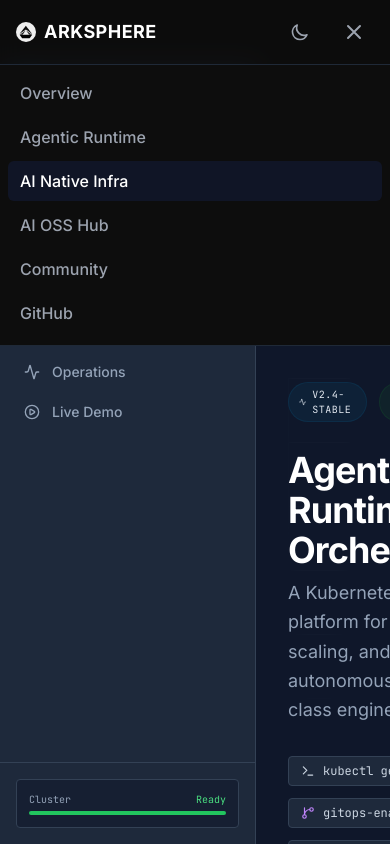
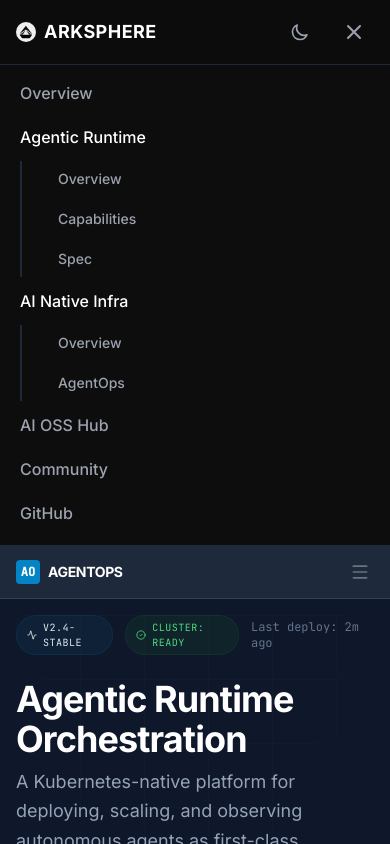
Before and after one commit to arksphere/website, a React (Vite) app: page /agentops in a window 390 px wide. Both pictures are taken after a click on the button 354 px from the left and 32 px from the top of the page. Built offline with nearby package versions, Linux system fonts and the light colour scheme.

Commit message:
feat: Implement nested mobile navigation and improve responsive layouts for capabilities and AgentOps sidebar.

```diff
--- a/components/Navbar.tsx
+++ b/components/Navbar.tsx
@@ -320,7 +320,60 @@ export const Navbar: React.FC<NavbarProps> = ({
       {isMenuOpen && (
         <div className="md:hidden border-t border-gray-200 dark:border-gray-800 bg-white dark:bg-[#0D0D0D]">
           <div className="px-2 pt-2 pb-3 space-y-1 sm:px-3">
-            {NAV_ITEMS.map((item) => (
+            {NAV_ITEMS.map((item) => {
+              if (item.view === View.AGENT_RUNTIME) {
+                return (
+                  <div key={item.label} className="space-y-1">
+                    <div className="px-3 py-2 text-base font-medium text-gray-900 dark:text-white">
+                      {NAV_LABELS[item.label]}
+                    </div>
+                    <div className="pl-6 space-y-1 border-l-2 border-gray-100 dark:border-gray-800 ml-3">
+                      <Link
+                        to="/architecture"
+                        className="block px-3 py-2 rounded-md text-sm font-medium text-gray-600 dark:text-gray-400 hover:text-gray-900 dark:hover:text-white hover:bg-gray-50 dark:hover:bg-gray-800"
+                      >
+                        Overview
+                      </Link>
+                      <Link
+                        to="/architecture/capabilities"
+                        className="block px-3 py-2 rounded-md text-sm font-medium text-gray-600 dark:text-gray-400 hover:text-gray-900 dark:hover:text-white hover:bg-gray-50 dark:hover:bg-gray-800"
+                      >
+                        Capabilities
+                      </Link>
+                      <Link
+                        to="/specs/agentic-runtime-spec"
+                        className="block px-3 py-2 rounded-md text-sm font-medium text-gray-600 dark:text-gray-400 hover:text-gray-900 dark:hover:text-white hover:bg-gray-50 dark:hover:bg-gray-800"
+                      >
+                        Spec
+                      </Link>
+                    </div>
+                  </div>
+                );
+              }
+              if (item.view === View.AI_INFRA) {
+                return (
+                  <div key={item.label} className="space-y-1">
+                    <div className="px-3 py-2 text-base font-medium text-gray-900 dark:text-white">
+                      {NAV_LABELS[item.label]}
+                    </div>
+                    <div className="pl-6 space-y-1 border-l-2 border-gray-100 dark:border-gray-800 ml-3">
+                      <Link
+                        to="/stack"
+                        className="block px-3 py-2 rounded-md text-sm font-medium text-gray-600 dark:text-gray-400 hover:text-gray-900 dark:hover:text-white hover:bg-gray-50 dark:hover:bg-gray-800"
+                      >
+                        Overview
+                      </Link>
+                      <Link
+                        to="/agentops"
+                        className="block px-3 py-2 rounded-md text-sm font-medium text-gray-600 dark:text-gray-400 hover:text-gray-900 dark:hover:text-white hover:bg-gray-50 dark:hover:bg-gray-800"
+                      >
+                        AgentOps
+                      </Link>
+                    </div>
+                  </div>
+                );
+              }
+              return (
                 <Link
                   key={item.label}
                   to={getPath(item.view)}
@@ -332,7 +385,8 @@ export const Navbar: React.FC<NavbarProps> = ({
                 >
                   {NAV_LABELS[item.label]}
                 </Link>
-            ))}
+              );
+            })}
             <a
               href="https://github.com/arksphere"
               target="_blank"
--- a/views/AgentOps/components/Sidebar.tsx
+++ b/views/AgentOps/components/Sidebar.tsx
@@ -1,35 +1,34 @@
 import React from "react";
-import { ViewState, NavItem } from "../types";
-import {
-  LayoutDashboard,
-  Network,
-  Code2,
-  Container,
-  Activity,
-  PlayCircle,
-} from "lucide-react";
+import { ViewState } from "../types";
+import { NAV_ITEMS } from "../constants";
 
 interface SidebarProps {
   currentView: ViewState;
   onChangeView: (view: ViewState) => void;
+  isOpen: boolean;
+  onClose: () => void;
 }
-
-const NAV_ITEMS: NavItem[] = [
-  { id: ViewState.SCENARIO, label: "Overview", icon: LayoutDashboard },
-  { id: ViewState.DEVELOPMENT, label: "Agent Dev", icon: Code2 },
-  { id: ViewState.KUBERNETES, label: "Deployment", icon: Container },
-  { id: ViewState.OPERATIONS, label: "Operations", icon: Activity },
-  { id: ViewState.WALKTHROUGH, label: "Live Demo", icon: PlayCircle },
-];
 
 export const Sidebar: React.FC<SidebarProps> = ({
   currentView,
   onChangeView,
+  isOpen,
+  onClose,
 }) => {
   return (
+    <>
+      {/* Mobile Overlay */}
+      {isOpen && (
         <div
-      className="w-64 bg-white dark:bg-dark-card border-r border-gray-200 dark:border-dark-border flex flex-col fixed left-0 top-16 z-10 transition-colors duration-300"
-      style={{ height: "calc(100vh - 64px)" }}
+          className="md:hidden fixed inset-0 bg-black/50 z-30"
+          onClick={onClose}
+        />
+      )}
+
+      <div
+        className={`fixed left-0 top-16 bottom-0 w-64 bg-white dark:bg-dark-card border-r border-gray-200 dark:border-dark-border flex flex-col z-40 transition-transform duration-300 ease-in-out ${
+          isOpen ? "translate-x-0" : "-translate-x-full md:translate-x-0"
+        }`}
       >
         <div className="p-4 border-b border-gray-200 dark:border-dark-border">
           <h1 className="text-sm font-bold text-gray-900 dark:text-white tracking-tight flex items-center gap-2 uppercase mb-3">
@@ -76,5 +75,6 @@ export const Sidebar: React.FC<SidebarProps> = ({
           </div>
         </div>
       </div>
+    </>
   );
 };
--- /dev/null
+++ b/views/AgentOps/constants.ts
@@ -0,0 +1,16 @@
+import {
+  LayoutDashboard,
+  Code2,
+  Container,
+  Activity,
+  PlayCircle,
+} from "lucide-react";
+import { ViewState, NavItem } from "./types";
+
+export const NAV_ITEMS: NavItem[] = [
+  { id: ViewState.SCENARIO, label: "Overview", icon: LayoutDashboard },
+  { id: ViewState.DEVELOPMENT, label: "Agent Dev", icon: Code2 },
+  { id: ViewState.KUBERNETES, label: "Deployment", icon: Container },
+  { id: ViewState.OPERATIONS, label: "Operations", icon: Activity },
+  { id: ViewState.WALKTHROUGH, label: "Live Demo", icon: PlayCircle },
+];
--- a/views/AgentOps/index.tsx
+++ b/views/AgentOps/index.tsx
@@ -6,9 +6,11 @@ import { DevelopmentView } from "./views/DevelopmentView";
 import { KubernetesView } from "./views/KubernetesView";
 import { OperationsView } from "./views/OperationsView";
 import { WalkthroughView } from "./views/WalkthroughView";
+import { Menu } from "lucide-react";
 
 export const AgentOps: React.FC = () => {
   const [currentView, setCurrentView] = useState<ViewState>(ViewState.SCENARIO);
+  const [isSidebarOpen, setIsSidebarOpen] = useState(false);
 
   const renderContent = () => {
     switch (currentView) {
@@ -28,11 +30,37 @@ export const AgentOps: React.FC = () => {
   };
 
   return (
-    <div className="h-[calc(100vh-64px)] bg-gray-50 dark:bg-dark-bg text-gray-900 dark:text-slate-200 font-sans flex transition-colors duration-300 overflow-hidden">
-      <Sidebar currentView={currentView} onChangeView={setCurrentView} />
+    <div className="h-[calc(100vh-64px)] bg-gray-50 dark:bg-dark-bg text-gray-900 dark:text-slate-200 font-sans flex flex-col md:flex-row transition-colors duration-300 overflow-hidden">
+      {/* Mobile Top Bar */}
+      <div className="md:hidden w-full bg-white dark:bg-dark-card border-b border-gray-200 dark:border-dark-border px-4 py-3 flex items-center justify-between shrink-0">
+        <div className="flex items-center gap-2">
+          <div className="w-6 h-6 bg-brand-600 rounded flex items-center justify-center">
+            <span className="text-white font-mono font-bold text-xs">AO</span>
+          </div>
+          <span className="font-bold text-sm text-gray-900 dark:text-white uppercase tracking-tight">
+            AgentOps
+          </span>
+        </div>
+        <button
+          onClick={() => setIsSidebarOpen(true)}
+          className="p-1 rounded-md text-gray-500 hover:bg-gray-100 dark:hover:bg-dark-border"
+        >
+          <Menu size={20} />
+        </button>
+      </div>
 
-      <main className="flex-1 ml-64 p-8 h-full overflow-hidden flex flex-col">
-        <div className="flex-1 pr-2 custom-scrollbar relative">
+      <Sidebar
+        currentView={currentView}
+        onChangeView={(view) => {
+          setCurrentView(view);
+          setIsSidebarOpen(false);
+        }}
+        isOpen={isSidebarOpen}
+        onClose={() => setIsSidebarOpen(false)}
+      />
+
+      <main className="flex-1 md:ml-64 p-4 md:p-8 h-full overflow-hidden flex flex-col">
+        <div className="flex-1 pr-2 custom-scrollbar overflow-y-auto relative">
           {renderContent()}
         </div>
       </main>
--- a/views/Capabilities.tsx
+++ b/views/Capabilities.tsx
@@ -310,11 +310,11 @@ export const Capabilities: React.FC = () => {
         </h2>
         <div className="space-y-4 max-w-3xl mx-auto">
           {/* Runtime Core */}
-          <div className="grid grid-cols-4 gap-4">
+          <div className="grid grid-cols-2 md:grid-cols-4 gap-4">
             {CAPABILITIES.filter((c) => c.layer === "Runtime Core").map((c) => (
               <div
                 key={c.id}
-                className="bg-blue-600 text-white p-3 rounded-lg text-center text-xs font-bold shadow-lg shadow-blue-600/20"
+                className="bg-blue-600 text-white p-3 rounded-lg text-center text-xs font-bold shadow-lg shadow-blue-600/20 flex items-center justify-center min-h-[3rem]"
               >
                 {c.title}
               </div>
@@ -325,13 +325,13 @@ export const Capabilities: React.FC = () => {
             <div className="h-6 w-0.5 bg-gray-300 dark:bg-gray-700"></div>
           </div>
           {/* Enterprise Layer */}
-          <div className="grid grid-cols-4 gap-4">
+          <div className="grid grid-cols-2 md:grid-cols-4 gap-4">
             {CAPABILITIES.filter((c) => c.layer === "Enterprise Layer")
               .slice(0, 4)
               .map((c) => (
                 <div
                   key={c.id}
-                  className="bg-white dark:bg-gray-800 border border-gray-200 dark:border-gray-700 p-3 rounded-lg text-center text-xs font-bold text-gray-700 dark:text-gray-200"
+                  className="bg-white dark:bg-gray-800 border border-gray-200 dark:border-gray-700 p-3 rounded-lg text-center text-xs font-bold text-gray-700 dark:text-gray-200 flex items-center justify-center min-h-[3rem]"
                 >
                   {c.title}
                 </div>
@@ -341,7 +341,7 @@ export const Capabilities: React.FC = () => {
               .map((c) => (
                 <div
                   key={c.id}
-                  className="bg-white dark:bg-gray-800 border border-gray-200 dark:border-gray-700 p-3 rounded-lg text-center text-xs font-bold text-gray-700 dark:text-gray-200"
+                  className="bg-white dark:bg-gray-800 border border-gray-200 dark:border-gray-700 p-3 rounded-lg text-center text-xs font-bold text-gray-700 dark:text-gray-200 flex items-center justify-center min-h-[3rem]"
                 >
                   {c.title}
                 </div>
```
Lines whose indentation alone changed are shown as unchanged.
